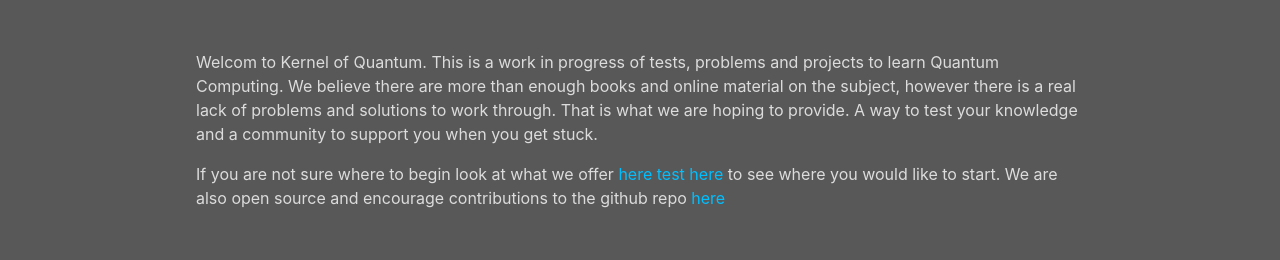
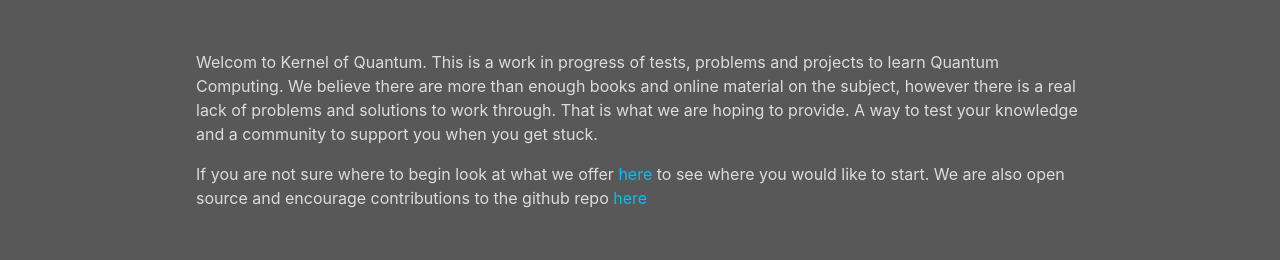
Before and after one commit to SteveFroehlich/SteveFroehlich.github.io, a plain HTML site: page index.html in a window 1280 px wide. Shown: the part 62-322 px from the top of the page. Drawn offline with nearby package versions, Linux system fonts and the light colour scheme.

Commit message:
remove debug code

```diff
--- a/index.html
+++ b/index.html
@@ -83,7 +83,6 @@
             <p>
               If you are not sure where to begin look at what we offer
               <a href="https://github.com/SteveFroehlich/concepts.html">here</a>
-              <a href="concepts.html">test here</a>
               to see where you would like to start. We are also open source and encourage
               contributions to the github repo
               <a href="https://github.com/SteveFroehlich/qc_and_qi/">here</a>
```
